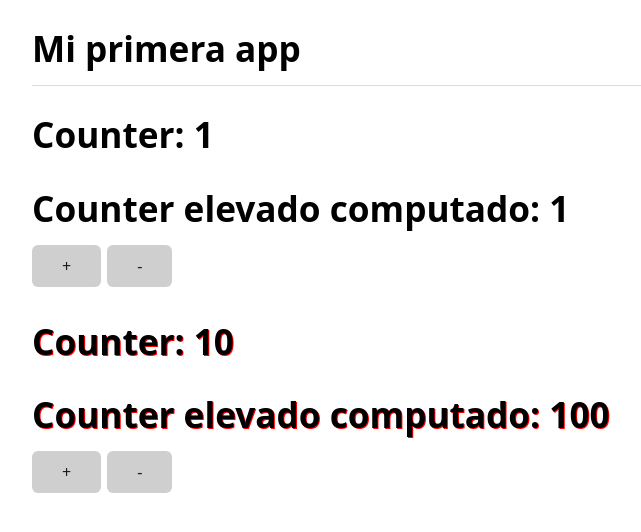
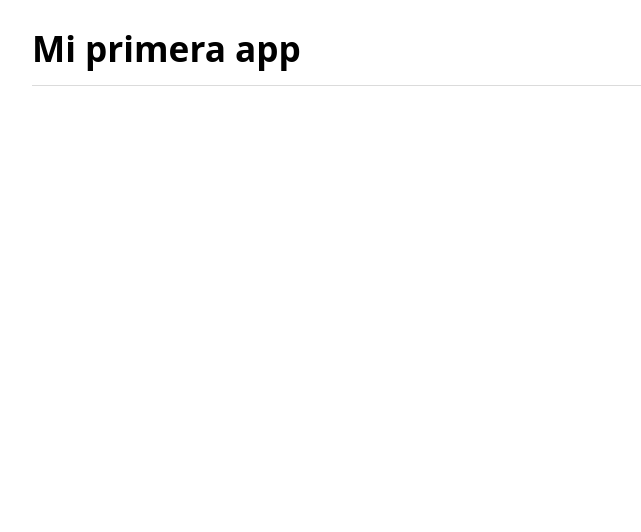
Before and after one commit to DEVCOURSESb/01-IndecisionApp, a Vue app: page / in a window 1280 px wide. Shown: the top 532 px of the page, without its empty margins (208-849 px from the left). Built offline with nearby package versions, Linux system fonts and the light colour scheme.

Commit message:
continuacion de la seccion

```diff
--- a/src/App.vue
+++ b/src/App.vue
@@ -1,13 +1,7 @@
 <template>
   <h1>Mi primera app</h1>
   <hr />
-  <!-- y se renderiza el componente -->
-  <MyCounter />
-  <MyCounter2 :counterInit="10" />
 </template>
 
 <script setup lang="ts">
-// se importa en el script
-import MyCounter from './components/MyCounter.vue';
-import MyCounter2 from './components/MyCounter2/MyCounter2.vue';
 </script>
```
